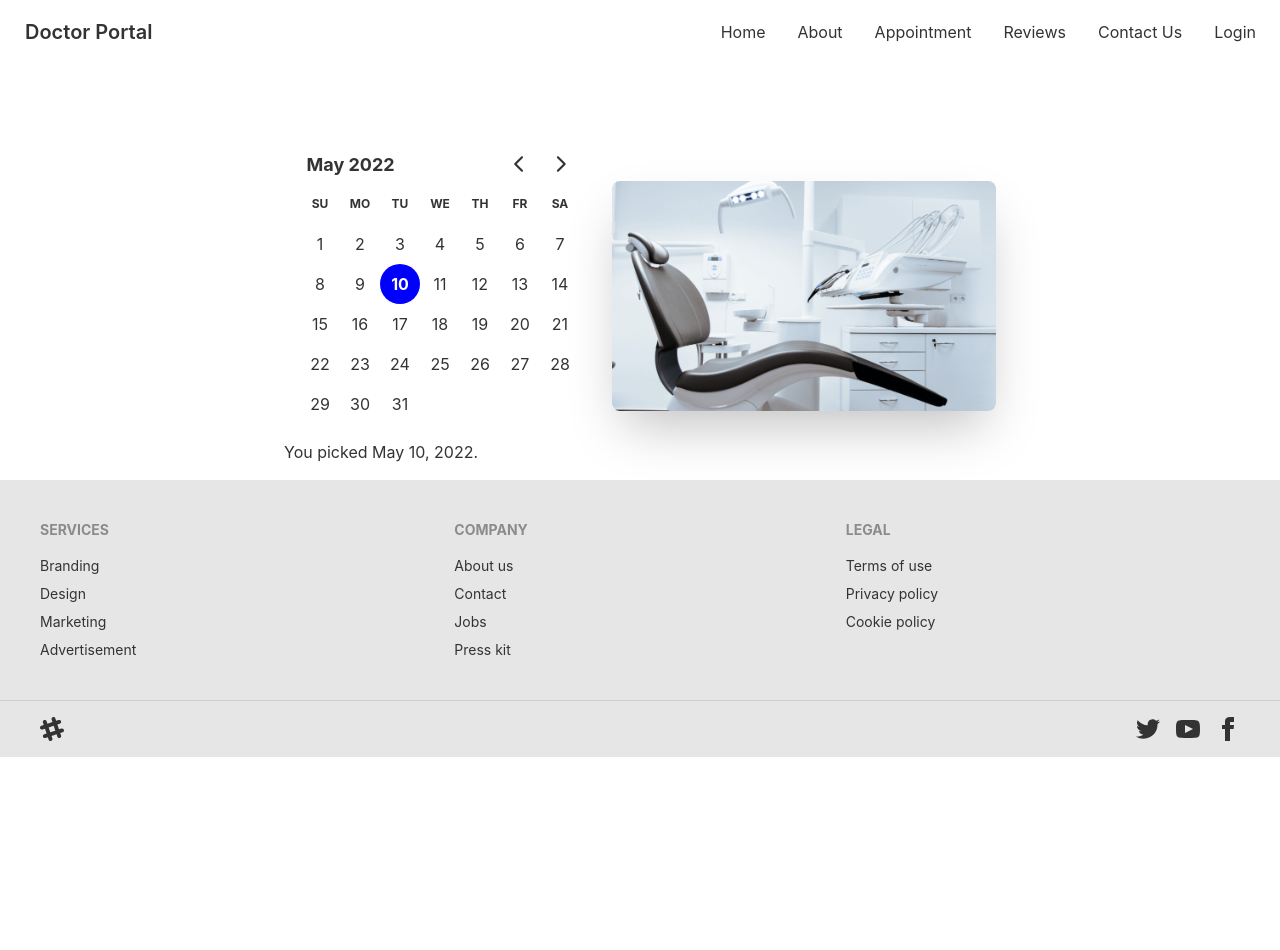
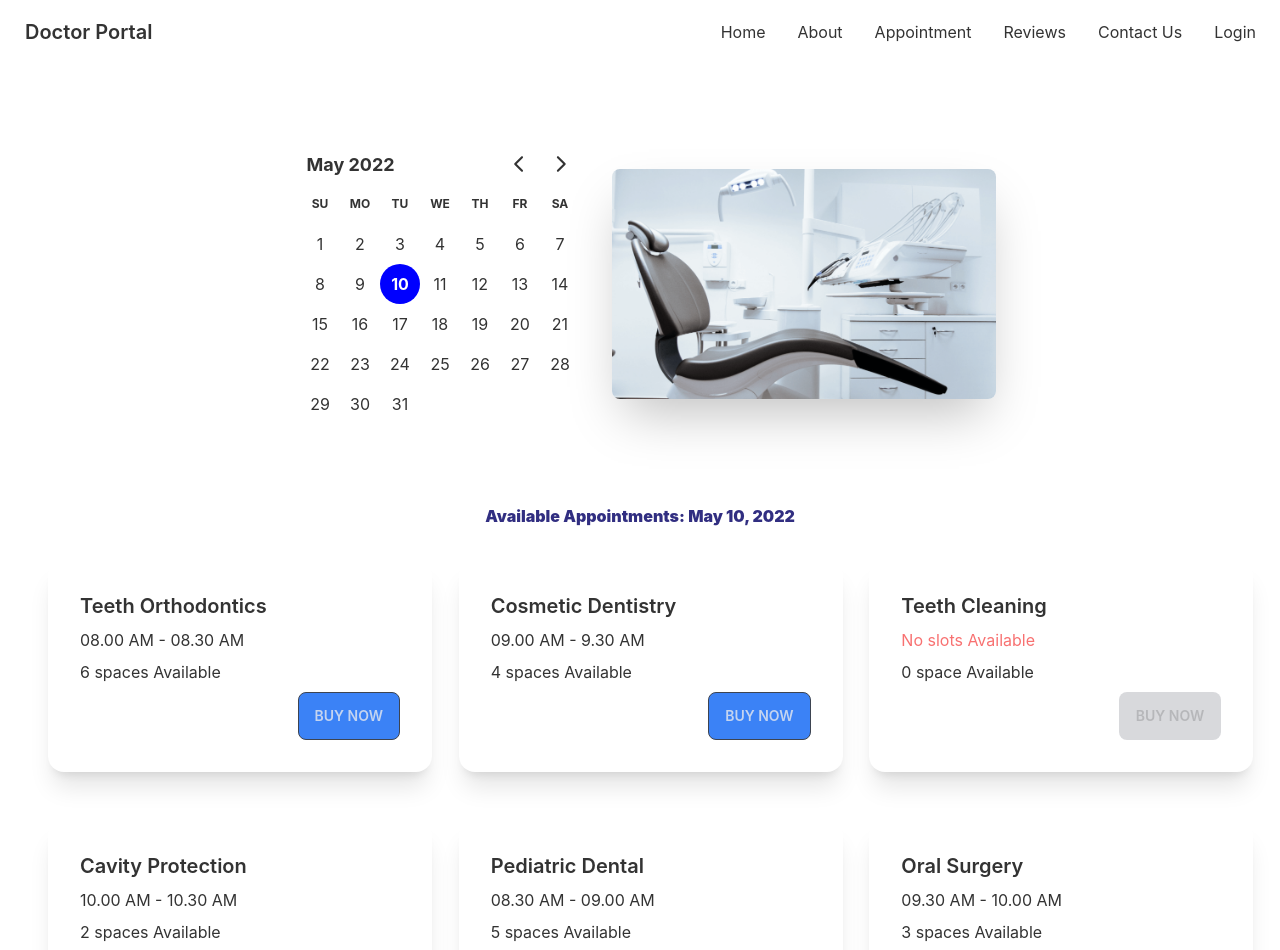
Before and after one commit to zohirul22/doctor-potal-client1, a React (Create React App) app: page /appointmentpage in a window 1280 px wide. Shown: the top 950 px of the page. Before the commit the page ends 805 px from the top, so only its background shows below. Built offline with nearby package versions, Linux system fonts and the light colour scheme.

Commit message:
Appoienment Modal

```diff
--- /dev/null
+++ b/public/services.json
@@ -0,0 +1,57 @@
+[
+    {
+      "_id": 1,
+      "name": "Teeth Orthodontics",
+      "slots": [
+        "08.00 AM - 08.30 AM",
+        "08.30 AM - 09.00 AM",
+        "09.00 AM - 9.30 AM",
+        "09.30 AM - 10.00 AM",
+        "10.00 AM - 10.30 AM",
+        "10.30 AM - 11.00 AM"
+      ]
+    },
+    {
+      "_id": 2,
+      "name": "Cosmetic Dentistry",
+      "slots": [
+        "09.00 AM - 9.30 AM",
+        "09.30 AM - 10.00 AM",
+        "10.00 AM - 10.30 AM",
+        "10.30 AM - 11.00 AM"
+      ]
+    },
+    {
+      "_id": 3,
+      "name": "Teeth Cleaning",
+      "slots": []
+    },
+    {
+      "_id": 4,
+      "name": "Cavity Protection",
+      "slots": [
+        "10.00 AM - 10.30 AM",
+        "10.30 AM - 11.00 AM"
+      ]
+    },
+    {
+      "_id": 5,
+      "name": "Pediatric Dental",
+      "slots": [
+        "08.30 AM - 09.00 AM",
+        "09.00 AM - 9.30 AM",
+        "09.30 AM - 10.00 AM",
+        "10.00 AM - 10.30 AM",
+        "10.30 AM - 11.00 AM"
+      ]
+    },
+    {
+      "_id": 6,
+      "name": "Oral Surgery",
+      "slots": [
+        "09.30 AM - 10.00 AM",
+        "10.00 AM - 10.30 AM",
+        "10.30 AM - 11.00 AM"
+      ]
+    }
+  ]
--- /dev/null
+++ b/src/pages/AppoienmentPage/AppoienmentService.js
@@ -0,0 +1,31 @@
+import React from 'react';
+
+const AppoienmentService = ({ service, setTreatment }) => {
+  const { name, slots } = service;
+  return (
+    <div class="card w-96 bg-base-100 shadow-xl ">
+      <div class="card-body">
+        <h2 class="card-title ">{name}</h2>
+        <p>
+          {
+            slots.length > 0 ?
+              <span>{slots[0]}</span> :
+              <span className='text-red-400'>No slots Available</span>
+          }
+        </p>
+        <p>{slots.length} {slots.length > 1 ? "spaces" : "space"} Available</p>
+        <div class="card-actions justify-end">
+
+          <label
+            onClick={() => setTreatment(service)}
+            disabled={slots.length === 0}
+            for="my-modal-6"
+             className=" btn  bg-blue-500 ">Buy Now</label>
+
+        </div>
+      </div>
+    </div>
+  );
+};
+
+export default AppoienmentService;
--- a/src/pages/AppoienmentPage/Appoienmentbannar.js
+++ b/src/pages/AppoienmentPage/Appoienmentbannar.js
@@ -1,26 +1,22 @@
-import React, { useState } from 'react';
+import React from 'react';
 import chair from '../../assets/images/chair.png'
 import { DayPicker } from 'react-day-picker';
 import 'react-day-picker/dist/style.css';
-import { format } from 'date-fns';
 
-const Appoienmentbannar = () => {
-    const [date, setDate] = useState(new Date())
+const Appoienmentbannar = ({date, setDate}) => {
+
     return (
         <div class="hero ">
             <div class="hero-content flex-col lg:flex-row-reverse">
                 <img src={chair} alt="" class="max-w-sm rounded-lg shadow-2xl" />
 
                 <div >
-
                     <DayPicker
                         mode="single"
                         selected={date}
                         onSelect={setDate}
                     />
-                    <p>You picked {format(date, 'PP')}.</p>
                 </div>
-
             </div>
         </div>
     );
--- /dev/null
+++ b/src/pages/AppoienmentPage/Appoienmentmodal.js
@@ -0,0 +1,22 @@
+import React from 'react';
+
+const Appoienmentmodal = ({treatment}) => {
+    const {name ,slots}=treatment;
+    return (
+        <div>
+            <input type="checkbox" id="my-modal-6" class="modal-toggle" />
+            <div class="modal modal-bottom sm:modal-middle">
+                <div class="modal-box">
+                <label for="my-modal-6" class="btn btn-sm btn-circle absolute right-2 top-2">✕</label>
+                    <h3 class="font-bold text-lg text-success">Booking for:{name}</h3>
+                    <p class="py-4">You've been selected for a chance to get one year of subscription to use Wikipedia for free!</p>
+                    <div class="modal-action">
+                        <label for="my-modal-6" class="btn">Yay!</label>
+                    </div>
+                </div>
+            </div>
+        </div>
+    );
+};
+
+export default Appoienmentmodal;
--- a/src/pages/AppoienmentPage/AppoientmentPage.js
+++ b/src/pages/AppoienmentPage/AppoientmentPage.js
@@ -1,11 +1,14 @@
-import React from 'react';
+import React, { useState } from 'react';
 import Footer from '../Home/Footer/Footer';
 import Appoienmentbannar from './Appoienmentbannar';
+import Availableappoientment from './Availableappoientment';
 
 const AppoientmentPage = () => {
+    const [date, setDate] = useState(new Date());
     return (
-        <div className='my-12'>
-          <Appoienmentbannar></Appoienmentbannar>
+        <div className='my-12 '>
+          <Appoienmentbannar date={date} setDate={setDate}></Appoienmentbannar>
+          <Availableappoientment date={date}></Availableappoientment>
            <Footer></Footer>
         </div>
     );
--- /dev/null
+++ b/src/pages/AppoienmentPage/Availableappoientment.js
@@ -0,0 +1,34 @@
+import { format } from 'date-fns';
+import React, { useEffect, useState } from 'react';
+import Appoienmentmodal from './Appoienmentmodal';
+import AppoienmentService from './AppoienmentService';
+
+const Availableappoientment = ({date}) => {
+    const [services ,setServices]=useState([]);
+    const [treatment ,setTreatment] =useState(null);
+
+    useEffect( ()=>{
+        fetch('services.json')
+        .then(res =>res.json())
+        .then(data =>setServices(data))
+    } ,[])
+    return (
+       <div className="mx-12 my-12">
+            <div className='text-center mb-8 text-indigo-900 font-black'>
+            <h1>Available Appointments: {format(date, 'PP')}</h1>
+        </div>
+           <div className="grid grid-cols-1 md:grid-cols-2 lg:grid-cols-3 gap-12">
+               {
+                   services.map(service => <AppoienmentService
+                   key={service._id}
+                   service={service}
+                   setTreatment={setTreatment}
+                   ></AppoienmentService>)
+               }
+           </div>
+           {treatment && <Appoienmentmodal treatment={treatment}></Appoienmentmodal>}
+       </div>
+    );
+};
+
+export default Availableappoientment;
```
